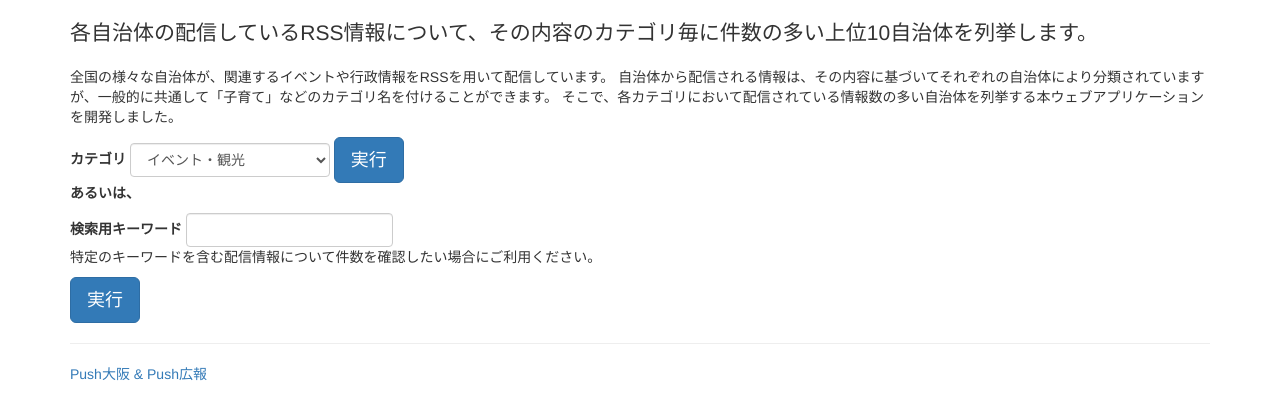
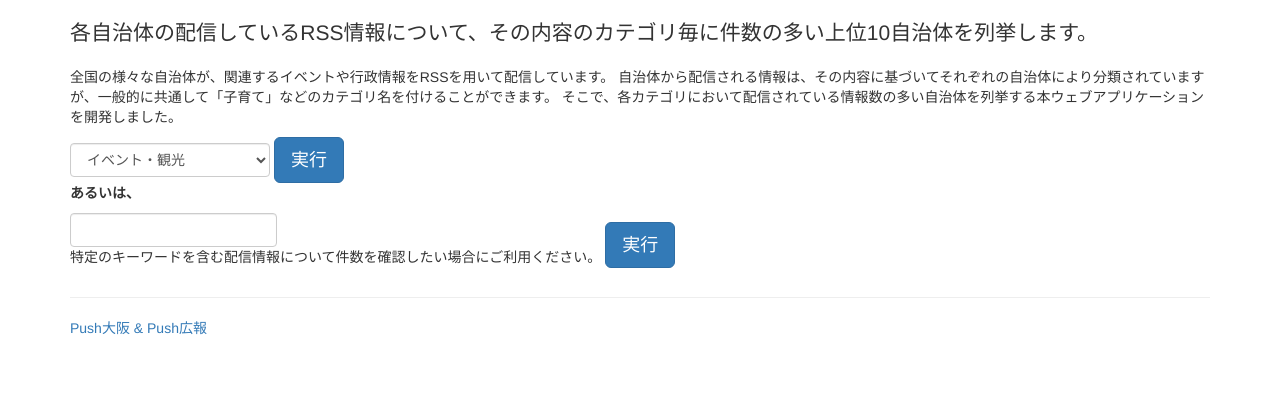
Before and after one commit to yayamamo/push, a plain HTML site: page index.html in a window 1280 px wide. Shown: the part 102-522 px from the top of the page. Drawn offline with nearby package versions, Linux system fonts and the light colour scheme.

Commit message:
Update index.html

```diff
--- a/index.html
+++ b/index.html
@@ -48,7 +48,7 @@
   </div> -->
   <form class="form-inline" action="" onsubmit="processText($('#keyword').val(),'keyword');return false;">
   	<div class="form-group">
-  		<label for="disabledSelect">カテゴリ</label>
+  		<label class="sr-only" for="category">カテゴリ</label>
   		<select id="category" class="form-control" onchange="processText($('#category').val(),'category')">
   			<option value="event">イベント・観光</option>
   			<option value="gov">行政情報</option>
@@ -64,16 +64,16 @@
   			<option value="other">市民の方へ（その他）</option>
   		</select>
   	</div>
-		<div class="form-group">
-			<button class="btn btn-primary btn-lg" type="button" id="exec_button" onclick="processText($('#category').val(),'category')">実行</button>
+  	<div class="form-group">
+  		<button class="btn btn-primary btn-lg" type="button" id="exec_button" onclick="processText($('#category').val(),'category')">実行</button>
   	</div>
   	<p><strong>あるいは、</strong></p>
   	<div class="form-group">
-  		<label for="freeText">検索用キーワード</label>
+  		<label class="sr-only" for="keyword">検索用キーワード</label>
   		<input type="text" class="form-control" id="keyword">
   		<p>特定のキーワードを含む配信情報について件数を確認したい場合にご利用ください。</p>
-  		<button class="btn btn-primary btn-lg" type="button" onclick="processText($('#keyword').val(),'keyword')">実行</button>
   	</div>
+  	<button class="btn btn-primary btn-lg" type="button" onclick="processText($('#keyword').val(),'keyword')">実行</button>
   </form>
   <div id="convtable_area" class="well well-sm center-block">
   	<table id="convtable" class="table table-condensed">
```
